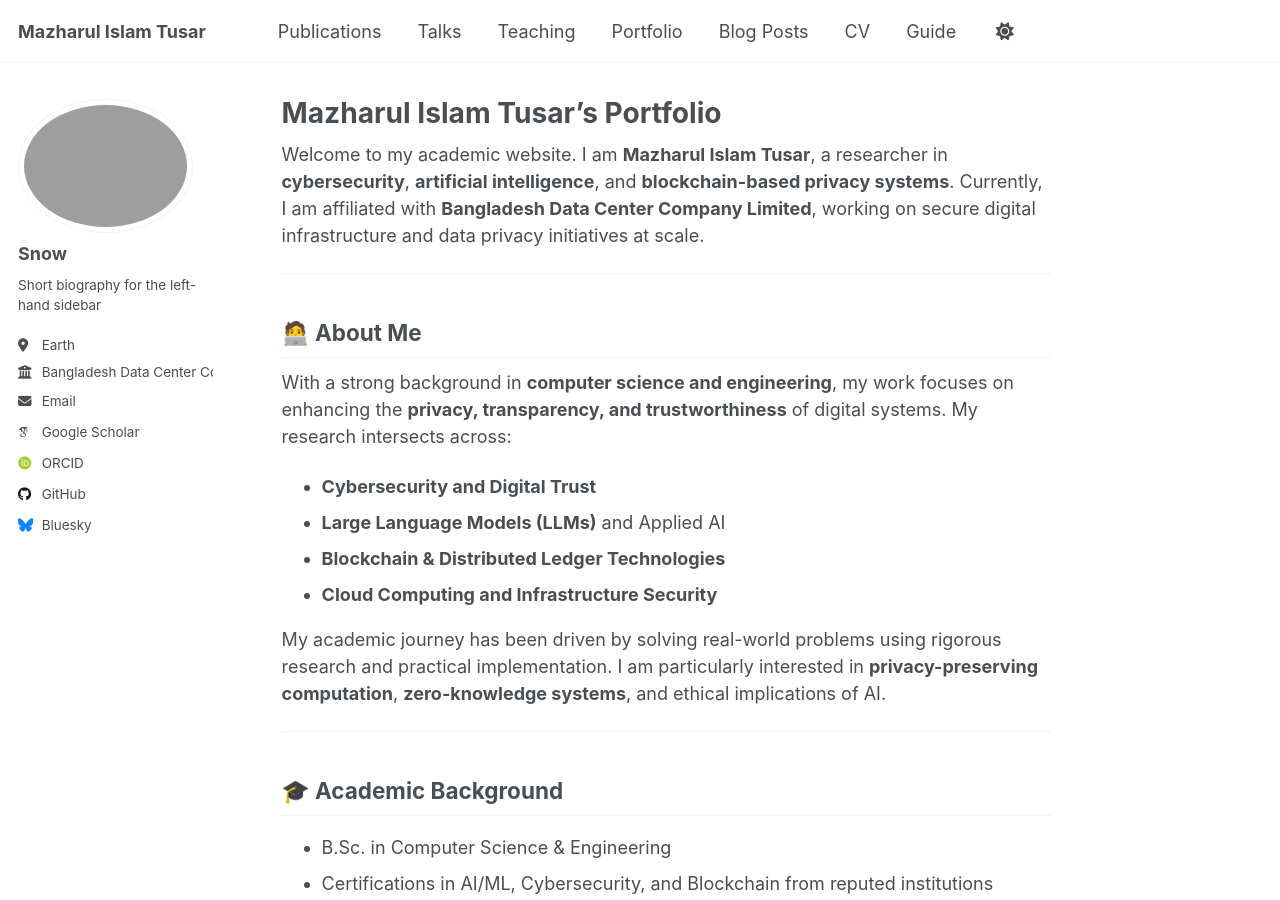
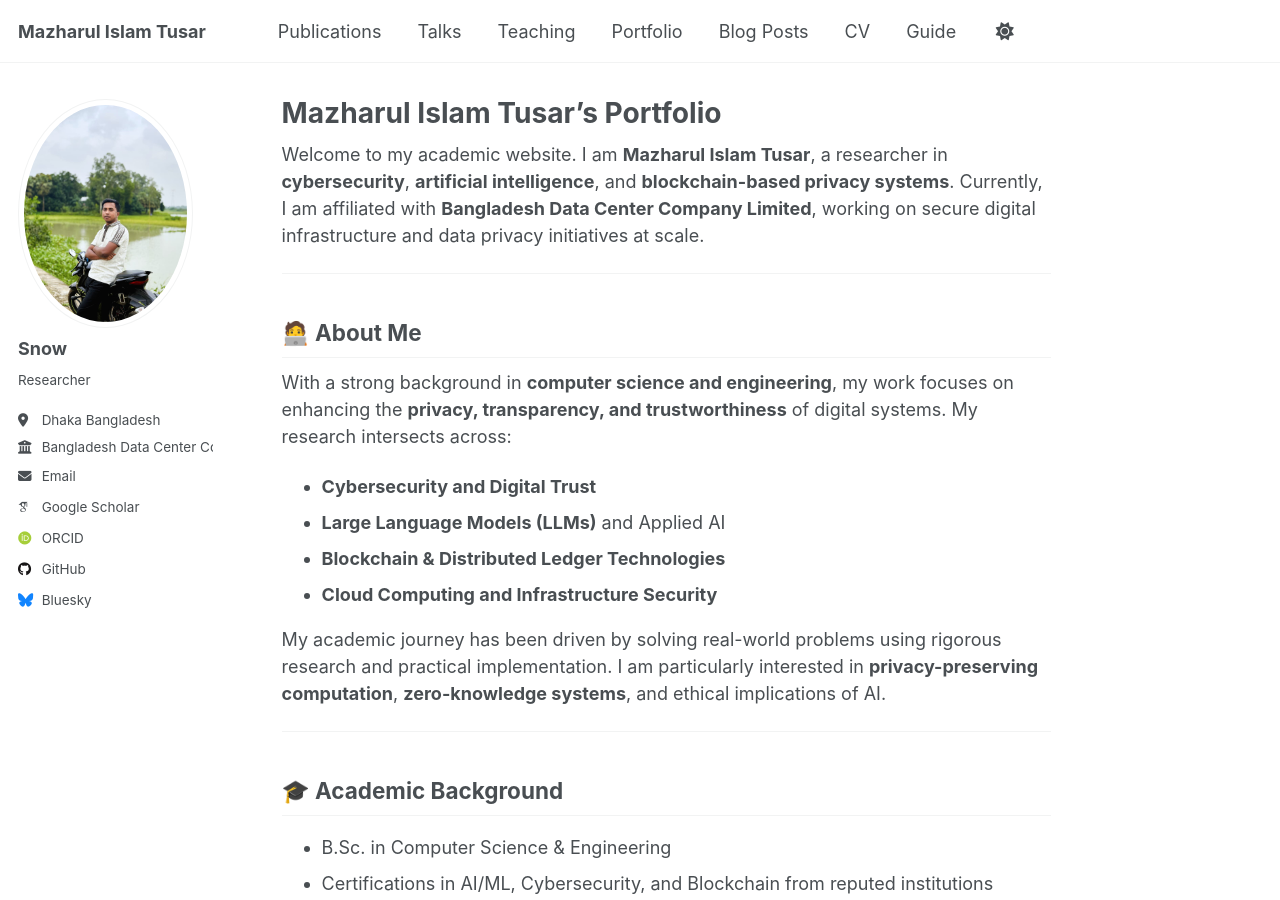
Before and after one commit to mazharsnow/mazharsnow.github.io, a Jekyll site: the page built from _pages/about.md, in a window 1280 px wide and 900 px high. Built offline with Jekyll 4.4.1, drawn with Linux system fonts in a browser that asks for light colours; some web fonts are replaced; a script that is not in the unit is left out.

Commit message:
Update about.md

```diff
--- a/_config.yml
+++ b/_config.yml
@@ -23,11 +23,11 @@ repository               : "mazharsnow/mazharsnow.github.io"
 #               Additional customization can be done by editing /_includes/author-profile.html
 author:
   # Biographic information
-  avatar           : "profile.jpg"
+  avatar           : "profile.png"
   name             : "Snow"
   pronouns         : # example: "she/her"
-  bio              : "Short biography for the left-hand sidebar"
-  location         : "Earth"
+  bio              : "Researcher"
+  location         : "Dhaka Bangladesh"
   employer         : "Bangladesh Data Center Company Limited"
   uri              : # URL
   email            : "mazharulislamtusar@gmail.com"
```
Also changed, not shown: images/profile.png.
